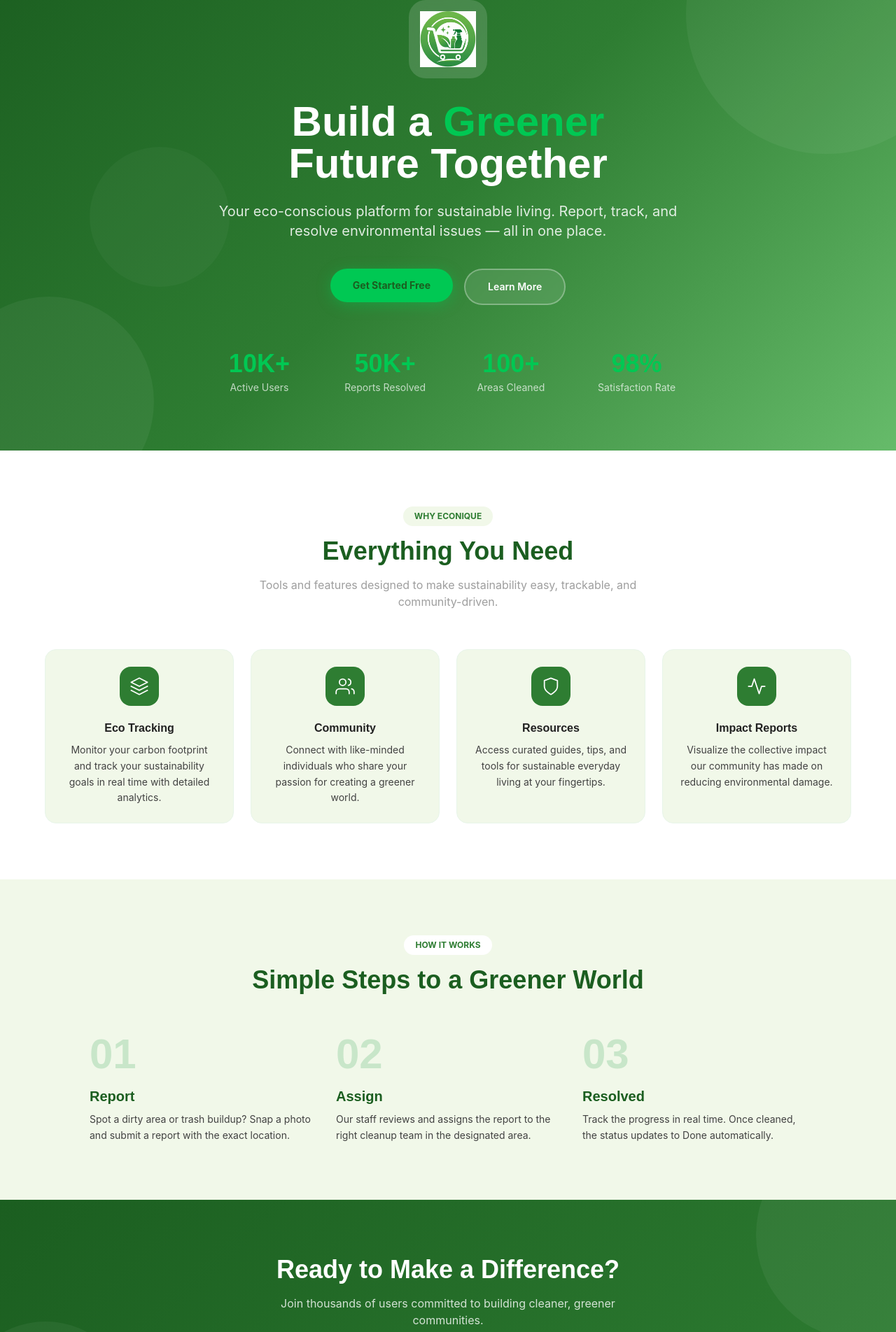
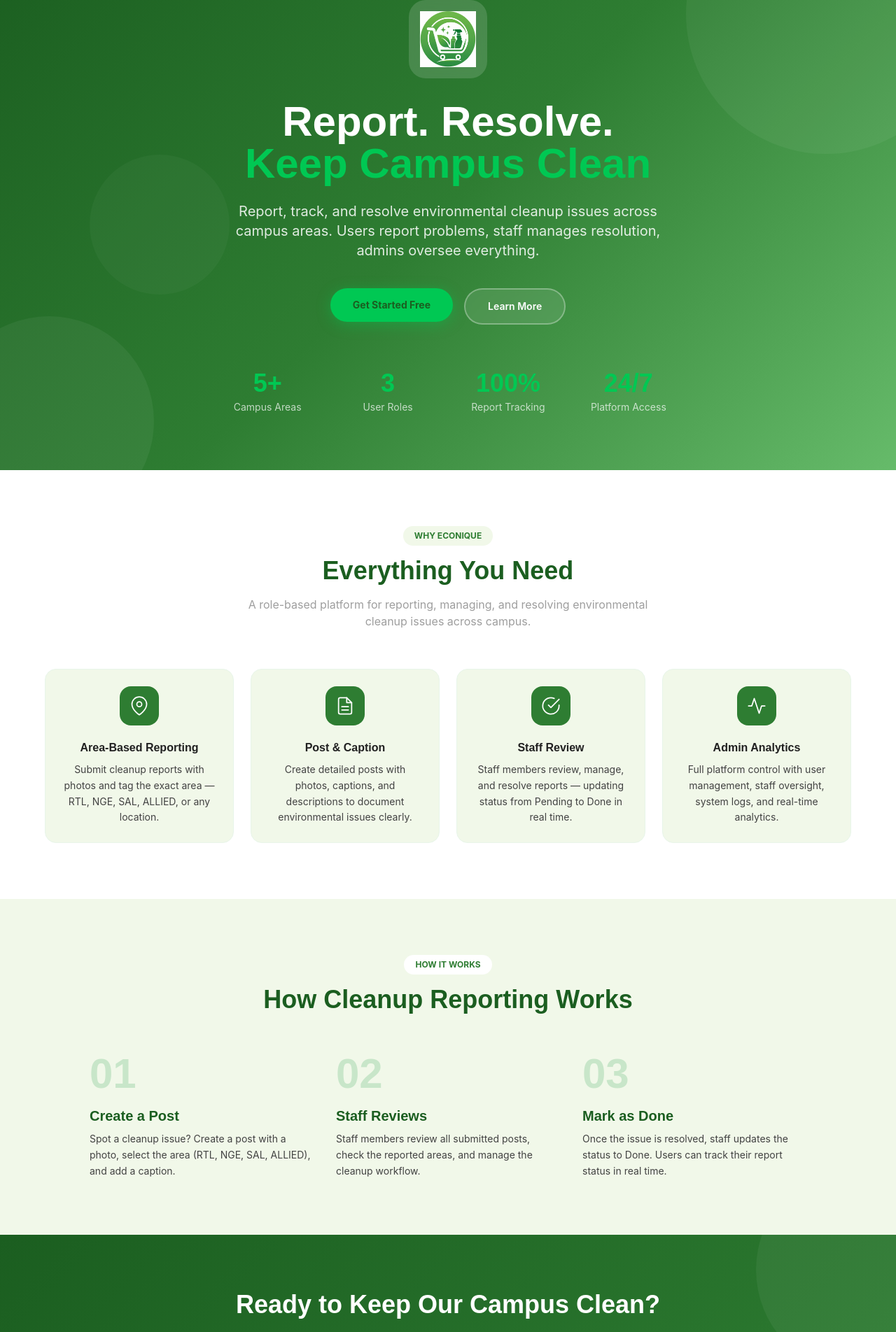
Before and after one commit to Jhaykeeh/Econique, a React (Create React App) app: page / in a window 1280 px wide. Shown: the part 140-2044 px from the top of the page at 70% size. Built offline with nearby package versions, Linux system fonts and the light colour scheme.

Commit message:
feature:Partial Completion on User side

```diff
--- a/public/index.html
+++ b/public/index.html
@@ -24,7 +24,7 @@
       work correctly both with client-side routing and a non-root public URL.
       Learn how to configure a non-root public URL by running `npm run build`.
     -->
-    <title>React App</title>
+    <title>Econique</title>
   </head>
   <body>
     <noscript>You need to enable JavaScript to run this app.</noscript>
--- a/src/components/Pages/HomePage.jsx
+++ b/src/components/Pages/HomePage.jsx
@@ -8,31 +8,34 @@ const features = [
   {
     icon: (
       <svg xmlns="http://www.w3.org/2000/svg" viewBox="0 0 24 24" fill="none" stroke="currentColor" strokeWidth="1.5" strokeLinecap="round" strokeLinejoin="round" className="w-7 h-7">
-        <path d="M12 2L2 7l10 5 10-5-10-5zM2 17l10 5 10-5M2 12l10 5 10-5" />
+        <path d="M21 10c0 7-9 13-9 13s-9-6-9-13a9 9 0 0118 0z" />
+        <circle cx="12" cy="10" r="3" />
       </svg>
     ),
-    title: 'Eco Tracking',
-    desc: 'Monitor your carbon footprint and track your sustainability goals in real time with detailed analytics.',
+    title: 'Area-Based Reporting',
+    desc: 'Submit cleanup reports with photos and tag the exact area — RTL, NGE, SAL, ALLIED, or any location.',
   },
   {
     icon: (
       <svg xmlns="http://www.w3.org/2000/svg" viewBox="0 0 24 24" fill="none" stroke="currentColor" strokeWidth="1.5" strokeLinecap="round" strokeLinejoin="round" className="w-7 h-7">
-        <path d="M17 21v-2a4 4 0 00-4-4H5a4 4 0 00-4 4v2" />
-        <circle cx="9" cy="7" r="4" />
-        <path d="M23 21v-2a4 4 0 00-3-3.87M16 3.13a4 4 0 010 7.75" />
+        <path d="M14 2H6a2 2 0 00-2 2v16a2 2 0 002 2h12a2 2 0 002-2V8z" />
+        <polyline points="14 2 14 8 20 8" />
+        <line x1="16" y1="13" x2="8" y2="13" />
+        <line x1="16" y1="17" x2="8" y2="17" />
       </svg>
     ),
-    title: 'Community',
-    desc: 'Connect with like-minded individuals who share your passion for creating a greener world.',
+    title: 'Post & Caption',
+    desc: 'Create detailed posts with photos, captions, and descriptions to document environmental issues clearly.',
   },
   {
     icon: (
       <svg xmlns="http://www.w3.org/2000/svg" viewBox="0 0 24 24" fill="none" stroke="currentColor" strokeWidth="1.5" strokeLinecap="round" strokeLinejoin="round" className="w-7 h-7">
-        <path d="M12 22s8-4 8-10V5l-8-3-8 3v7c0 6 8 10 8 10z" />
+        <path d="M22 11.08V12a10 10 0 11-5.93-9.14" />
+        <polyline points="22 4 12 14.01 9 11.01" />
       </svg>
     ),
-    title: 'Resources',
-    desc: 'Access curated guides, tips, and tools for sustainable everyday living at your fingertips.',
+    title: 'Staff Review',
+    desc: 'Staff members review, manage, and resolve reports — updating status from Pending to Done in real time.',
   },
   {
     icon: (
@@ -40,15 +43,15 @@ const features = [
         <path d="M22 12h-4l-3 9L9 3l-3 9H2" />
       </svg>
     ),
-    title: 'Impact Reports',
-    desc: 'Visualize the collective impact our community has made on reducing environmental damage.',
+    title: 'Admin Analytics',
+    desc: 'Full platform control with user management, staff oversight, system logs, and real-time analytics.',
   },
 ];
 
 const roles = [
   {
     title: 'User',
-    desc: 'Track your eco habits, report issues, and join the community.',
+    desc: 'Create posts, report cleanup issues with photos, track your report status, and like community posts.',
     path: '/login',
     btnText: 'User Login',
     icon: (
@@ -60,7 +63,7 @@ const roles = [
   },
   {
     title: 'Staff',
-    desc: 'Manage content, review reports, and oversee platform operations.',
+    desc: 'Review user-submitted reports, manage content, update report statuses, and coordinate cleanup efforts.',
     path: '/login',
     btnText: 'Staff Login',
     icon: (
@@ -72,7 +75,7 @@ const roles = [
   },
   {
     title: 'Admin',
-    desc: 'Full platform control, user management, and system administration.',
+    desc: 'Full platform control — manage users, staff, view analytics, system logs, and platform settings.',
     path: '/admin/login',
     btnText: 'Admin Login',
     icon: (
@@ -85,10 +88,10 @@ const roles = [
 ];
 
 const stats = [
-  { value: '10K+', label: 'Active Users' },
-  { value: '50K+', label: 'Reports Resolved' },
-  { value: '100+', label: 'Areas Cleaned' },
-  { value: '98%', label: 'Satisfaction Rate' },
+  { value: '5+', label: 'Campus Areas' },
+  { value: '3', label: 'User Roles' },
+  { value: '100%', label: 'Report Tracking' },
+  { value: '24/7', label: 'Platform Access' },
 ];
 
 export default function HomePage() {
@@ -128,16 +131,16 @@ export default function HomePage() {
             className="text-4xl md:text-6xl font-bold mb-6 leading-tight"
             style={{ color: COLORS.white, fontFamily: FONTS.heading }}
           >
-            Build a <span style={{ color: COLORS.accent }}>Greener</span>{' '}
-            <br className="hidden md:block" /> Future Together
+            Report. Resolve.{' '}
+            <br className="hidden md:block" /> <span style={{ color: COLORS.accent }}>Keep Campus Clean</span>
           </h1>
 
           <p
             className="text-lg md:text-xl max-w-2xl mb-10 leading-relaxed"
             style={{ color: 'rgba(255,255,255,0.85)' }}
           >
-            Your eco-conscious platform for sustainable living. Report, track, and resolve
-            environmental issues — all in one place.
+            Report, track, and resolve environmental cleanup issues across campus areas.
+            Users report problems, staff manages resolution, admins oversee everything.
           </p>
 
           <div className="flex flex-wrap justify-center gap-4 mb-16">
@@ -205,7 +208,7 @@ export default function HomePage() {
               Everything You Need
             </h2>
             <p className="text-base max-w-xl mx-auto" style={{ color: COLORS.gray }}>
-              Tools and features designed to make sustainability easy, trackable, and community-driven.
+              A role-based platform for reporting, managing, and resolving environmental cleanup issues across campus.
             </p>
           </div>
 
@@ -255,15 +258,15 @@ export default function HomePage() {
               className="text-3xl md:text-4xl font-bold mb-4"
               style={{ color: COLORS.primaryDark, fontFamily: FONTS.heading }}
             >
-              Simple Steps to a Greener World
+              How Cleanup Reporting Works
             </h2>
           </div>
 
           <div className="grid grid-cols-1 md:grid-cols-3 gap-8">
             {[
-              { step: '01', title: 'Report', desc: 'Spot a dirty area or trash buildup? Snap a photo and submit a report with the exact location.' },
-              { step: '02', title: 'Assign', desc: 'Our staff reviews and assigns the report to the right cleanup team in the designated area.' },
-              { step: '03', title: 'Resolved', desc: 'Track the progress in real time. Once cleaned, the status updates to Done automatically.' },
+              { step: '01', title: 'Create a Post', desc: 'Spot a cleanup issue? Create a post with a photo, select the area (RTL, NGE, SAL, ALLIED), and add a caption.' },
+              { step: '02', title: 'Staff Reviews', desc: 'Staff members review all submitted posts, check the reported areas, and manage the cleanup workflow.' },
+              { step: '03', title: 'Mark as Done', desc: 'Once the issue is resolved, staff updates the status to Done. Users can track their report status in real time.' },
             ].map((item, i) => (
               <div key={i} className="relative">
                 <p
@@ -308,10 +311,10 @@ export default function HomePage() {
             className="text-3xl md:text-4xl font-bold mb-4"
             style={{ color: COLORS.white, fontFamily: FONTS.heading }}
           >
-            Ready to Make a Difference?
+            Ready to Keep Our Campus Clean?
           </h2>
           <p className="text-base mb-8 max-w-lg mx-auto" style={{ color: 'rgba(255,255,255,0.8)' }}>
-            Join thousands of users committed to building cleaner, greener communities.
+            Join the community reporting platform. Create an account and start reporting cleanup issues today.
           </p>
           <Link to="/register">
             <button
@@ -347,7 +350,7 @@ export default function HomePage() {
               Choose Your Portal
             </h2>
             <p className="text-base max-w-lg mx-auto" style={{ color: COLORS.gray }}>
-              Select your role to access the right dashboard.
+              Three roles, three dashboards. Pick the one that matches your access level.
             </p>
           </div>
 
--- a/src/users/UserMainContent.jsx
+++ b/src/users/UserMainContent.jsx
@@ -6,6 +6,8 @@ import PostCard from './PostCard';
 
 export default function UserMainContent() {
   const { user } = useAuth();
+  const displayName = user?.name || 'User';
+
   const [posts, setPosts] = useState([]);
   const [showModal, setShowModal] = useState(false);
   const [modalText, setModalText] = useState('');
@@ -14,8 +16,6 @@ export default function UserMainContent() {
   const [customArea, setCustomArea] = useState('');
   const [caption, setCaption] = useState('');
   const fileInputRef = useRef(null);
-
-  const displayName = user?.name || 'User';
 
   const handlePost = () => {
     const text = modalText.trim();
@@ -265,6 +265,7 @@ export default function UserMainContent() {
             photo={post.photo}
             time={post.time}
             status={post.status}
+            initialLikes={post.likes}
           />
         ))}
         {/* Mock Posts */}
--- a/src/users/UserRouter.jsx
+++ b/src/users/UserRouter.jsx
@@ -1,15 +1,90 @@
 import React from 'react';
 import { Routes, Route } from 'react-router-dom';
+import { useAuth } from '../components/shared/AuthContext';
+import { COLORS, FONTS } from '../components/shared/theme';
 import DashboardHeader from '../components/DashboardHeader';
 import UserLeftSidebar from './UserLeftSidebar';
 import UserRightSidebar from './UserRightSidebar';
 import UserMainContent from './UserMainContent';
+import PostCard from './PostCard';
+
+const userPosts = [
+  {
+    id: 1,
+    text: 'Found scattered styrofoam and plastic bottles near the RTL courtyard. Needs immediate cleanup.',
+    area: 'RTL',
+    caption: 'Scattered waste near RTL entrance',
+    time: '30 minutes ago',
+    status: 'Pending',
+    likes: 5,
+  },
+  {
+    id: 2,
+    text: 'The garbage bins behind NGE are overflowing again. Trash is spilling onto the walkway.',
+    area: 'NGE',
+    caption: 'Overflowing bins behind NGE building',
+    photo: 'https://images.unsplash.com/photo-1604187351574-c75ca79f5807?w=600',
+    time: '1 hour ago',
+    status: 'Pending',
+    likes: 3,
+  },
+  {
+    id: 3,
+    text: 'Broken glass and food wrappers scattered around the SAL benches. This is a safety hazard.',
+    area: 'SAL',
+    caption: 'Broken glass near SAL benches',
+    time: '3 hours ago',
+    status: 'Done',
+    likes: 8,
+  },
+  {
+    id: 4,
+    text: 'Spilled coffee and food waste in the ALLIED hallway near Room 203. Sticky floor.',
+    area: 'ALLIED',
+    caption: 'Food spill in ALLIED corridor',
+    time: '5 hours ago',
+    status: 'Pending',
+    likes: 2,
+  },
+  {
+    id: 5,
+    text: 'Construction debris left blocking the path near the East Wing gate. Unable to pass through.',
+    area: 'Others',
+    caption: 'Debris blocking East Wing entrance',
+    time: '1 day ago',
+    status: 'Pending',
+    likes: 7,
+  },
+];
 
 function UserYourPosts() {
+  const { user } = useAuth();
+  const displayName = user?.name || 'User';
+
   return (
-    <div className="flex-1 p-6" style={{ backgroundColor: '#F1F8E9' }}>
-      <h2 className="text-xl font-bold" style={{ color: '#1B5E20' }}>Your Posts</h2>
-      <p className="text-sm mt-2" style={{ color: '#424242' }}>View and manage your published posts.</p>
+    <div className="flex-1 p-6 overflow-y-auto" style={{ backgroundColor: COLORS.offWhite }}>
+      <div className="max-w-4xl mx-auto">
+        <h2 className="text-xl font-bold mb-1" style={{ color: COLORS.primaryDark, fontFamily: FONTS.heading }}>
+          Your Posts
+        </h2>
+        <p className="text-sm mb-6" style={{ color: COLORS.darkGray, fontFamily: FONTS.body }}>
+          View and manage your published posts.
+        </p>
+
+        {userPosts.map((post) => (
+          <PostCard
+            key={post.id}
+            user={displayName}
+            text={post.text}
+            area={post.area}
+            caption={post.caption}
+            photo={post.photo}
+            time={post.time}
+            status={post.status}
+            initialLikes={post.likes}
+          />
+        ))}
+      </div>
     </div>
   );
 }
```
